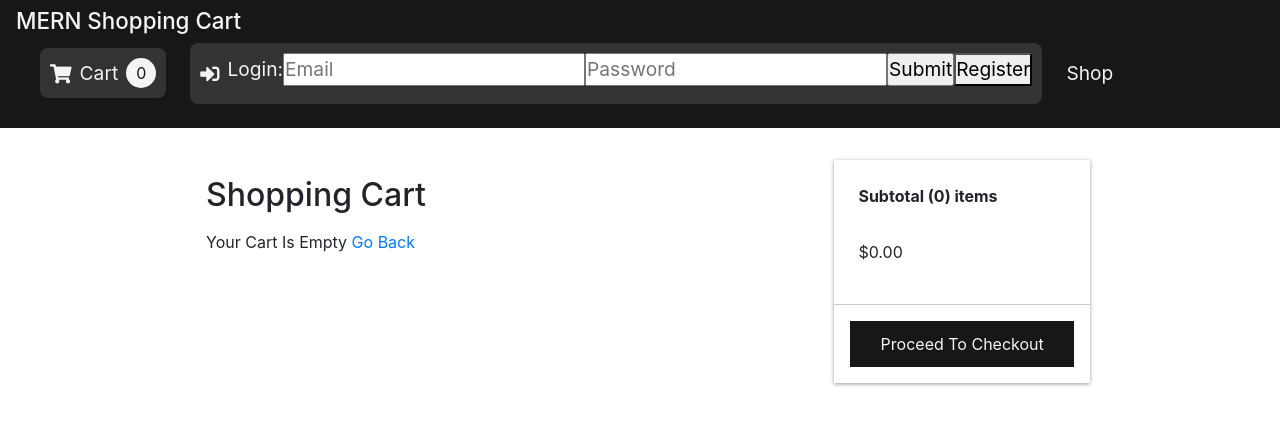
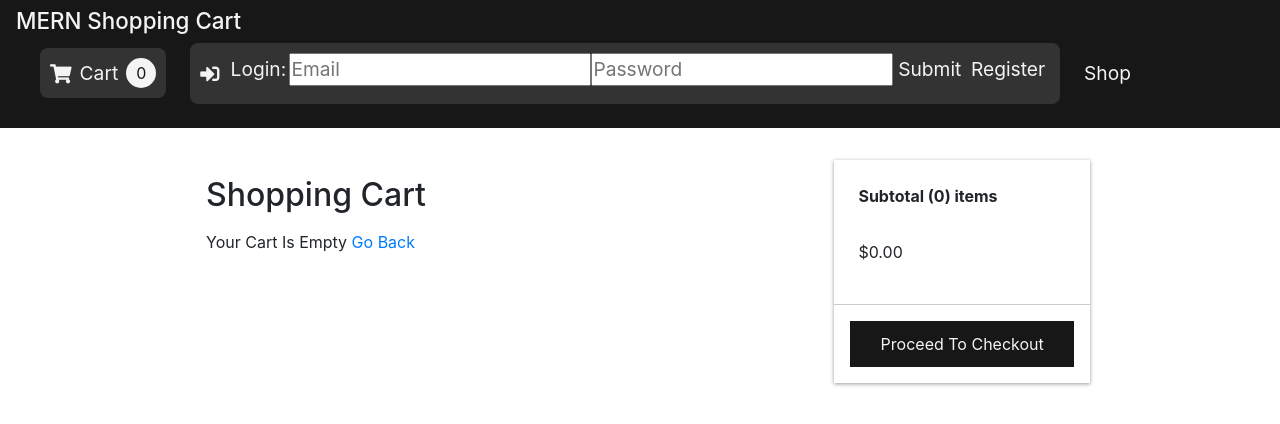
Before and after one commit to danleitch/mern-store, a React (Create React App) app in the folder frontend/: page /cart in a window 1280 px wide. Shown: the top 424 px of the page. Built offline with nearby package versions, Linux system fonts and the light colour scheme.

Commit message:
Navbar CSS Fix | Added clarity to Login and Logout status

```diff
--- /dev/null
+++ b/frontend/src/components/LogIn.css
@@ -0,0 +1,12 @@
+.links {
+    text-decoration: none;
+    color: #f4f4f4;
+    font-size: 1.2rem;
+    /* display: flex;
+    align-items: center; */
+    margin: 0.3rem;
+}
+
+.spacing {
+    margin: 0.2rem;
+}
--- /dev/null
+++ b/frontend/src/components/LogOut.css
@@ -0,0 +1,5 @@
+.links {
+    text-decoration: none;
+    color: #f4f4f4;
+    font-size: 1.2rem;
+}
--- a/frontend/src/components/Login.jsx
+++ b/frontend/src/components/Login.jsx
@@ -8,6 +8,8 @@ import axios from "axios";
 import Logout from './Logout';
 import React, { useState } from 'react';
 import { useDispatch } from "react-redux";
+import "./LogIn.css";
+
 
 // Actions
 import { login } from "../redux/actions/loginActions";
@@ -102,13 +104,13 @@ const Login = () => {
 
                         {!isLoggedIn &&
                             <label>
-                                Login:
-                                    <input type="text" class="input" placeholder="Email" onChange={inputEmailHandler} />
-                                <input type="password" class="input" placeholder="Password" onChange={inputPasswordHandler} />
+                                <span className="spacing">Login:</span>
+                                <input className="spacing" type="text" class="input" placeholder="Email" onChange={inputEmailHandler} />
+                                <input className="spacing" type="password" class="input" placeholder="Password" onChange={inputPasswordHandler} />
                             </label>
                         }
                         {!isLoggedIn &&
-                            <input type="submit" value="Submit" onClick={clickHandler} />
+                            <Link className="links" onClick={clickHandler}>Submit</Link>
                         }
 
                         {isLoggedIn &&
@@ -116,7 +118,8 @@ const Login = () => {
                         }
 
                         {!isLoggedIn &&
-                            <button onClick={registerHandler}>Register</button>
+                            //<button onClick={registerHandler}>Register</button>
+                            <Link className="links" onClick={registerHandler}>Register</Link>
                         }
 
                     </form>
--- a/frontend/src/components/Logout.jsx
+++ b/frontend/src/components/Logout.jsx
@@ -1,14 +1,18 @@
 import React from 'react'
+import { Link } from "react-router-dom";
+import "./LogOut.css";
 
 const Logout = () => {
     // LogOut
     const logoutHandle = () => {
         localStorage.clear();
         window.location.reload();
+        alert("You Have Successfully logged Out")
     }
 
     return (
-        <button onClick={logoutHandle}>Logout</button>
+
+        <Link className="links" onClick={logoutHandle} >Logout</Link>
     )
 }
 
--- a/frontend/src/components/Navbar.js
+++ b/frontend/src/components/Navbar.js
@@ -31,7 +31,7 @@ const Navbar = ({ click }) => {
 
         {email &&
           <li className="name_text">
-            <h5 className="cart__link">{email}</h5>
+            <h5 className="cart__link">You are currently logged in as {email}</h5>
           </li>
         }
 
--- a/frontend/src/components/Register.jsx
+++ b/frontend/src/components/Register.jsx
@@ -22,7 +22,9 @@ function Register() {
 
                 //Retrieve the todo list
                 console.log("User Created");
+                alert("You Have Successfully Registered ... Redirecting to Home o you can Login ")
                 window.location.reload(false);
+
 
             })
             // handle error
--- a/frontend/src/screens/CartScreen.js
+++ b/frontend/src/screens/CartScreen.js
@@ -63,7 +63,7 @@ const CartScreen = () => {
             <p>${getCartSubTotal()}</p>
           </div>
           <div>
-            <button>Proceed To Checkout</button>
+            <button onClick={() => alert("This button would take you too PayFast's payment portal. For more info https://www.payfast.co.za/integration/pay-now-buttons")} >Proceed To Checkout</button>
           </div>
         </div>
       </div>
```
Also changed, not shown: 1 other file (tests, documents, lock files or other folders).
